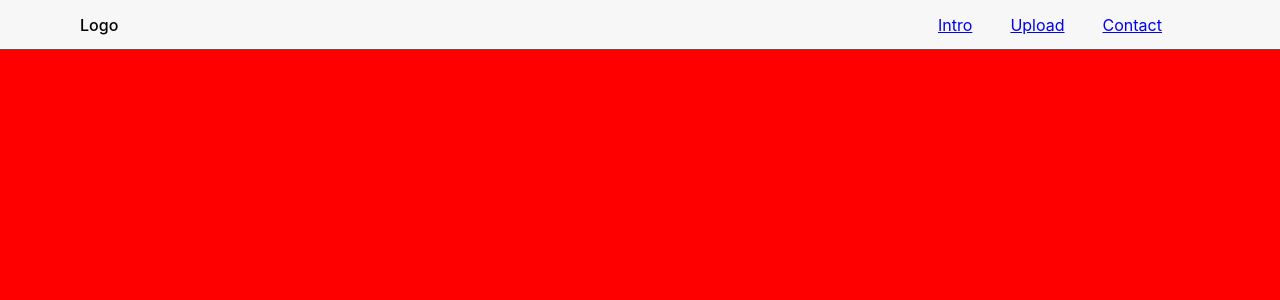
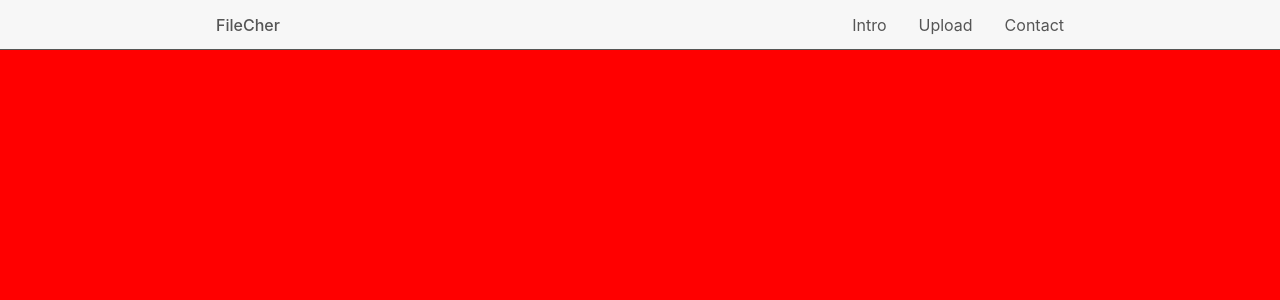
Before and after one commit to TareHimself/cmsc-447-fall-2023-client, a React (Create React App) app: page / in a window 1280 px wide. Shown: the top 300 px of the page. Built offline with nearby package versions, Linux system fonts and the light colour scheme.

Commit message:
Modified navbar css, and corrected home labeling

```diff
--- a/src/components/Nav/Nav.module.css
+++ b/src/components/Nav/Nav.module.css
@@ -1,6 +1,7 @@
 .navbar {
     width: 100%;
     height: 50px;
+    max-width: 100%;
     background: #F7F7F7;
     border-bottom: 1px solid #555;
     display: flex;
@@ -8,10 +9,13 @@
     justify-content: space-between;
     position: absolute;
     box-sizing: border-box;
+    padding-left: 15%;
+    padding-right: 15%;
 }
 
 .logo-container {
-    margin-left: 80px;
+    margin-left: 1.5rem;
+    font-weight: bold;
 }
 
 .logo-container {
@@ -20,8 +24,17 @@
 }
 
 .links-container {
-    margin-right: 80px;
+    margin-right: 1.5rem;
+    gap: 2rem;
     display: flex;
-    width: 300px;
     justify-content: space-evenly;
 }
+
+.navbar a {
+    text-decoration: none;
+    color:#555;
+}
+
+.navbar a:hover {
+    color:orange;
+}
--- a/src/components/Nav/Nav.tsx
+++ b/src/components/Nav/Nav.tsx
@@ -24,7 +24,7 @@ const Nav: React.FC<{ links: NavLink[] }> = ({ links }) => {
 	return (
 		<nav className={styles.navbar}>
 			<div className={styles['logo-container']}>
-				<span>Logo</span>
+				<a href='#'>FileCher</a>
 			</div>
 			<Links links={links} />
 		</nav>
--- a/src/routes/Home.tsx
+++ b/src/routes/Home.tsx
@@ -12,7 +12,7 @@ export default function Home() {
 					},
 					{
 						label: 'Upload',
-						href: '#about',
+						href: '#upload',
 					},
 					{
 						label: 'Contact',
@@ -30,7 +30,7 @@ export default function Home() {
 
 				</section>
 				<section
-					id="about"
+					id="upload"
 					style={{
 						margin: '20px',
 						border: '1px solid #FF6666',
```
